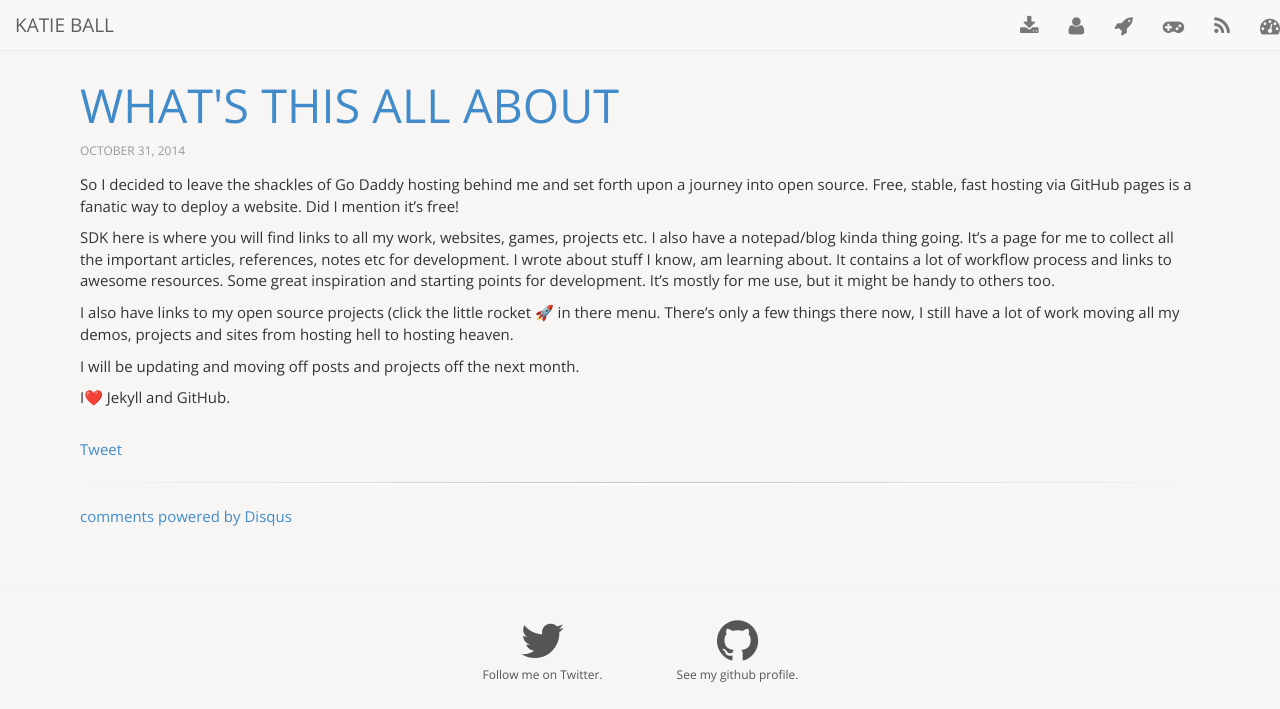
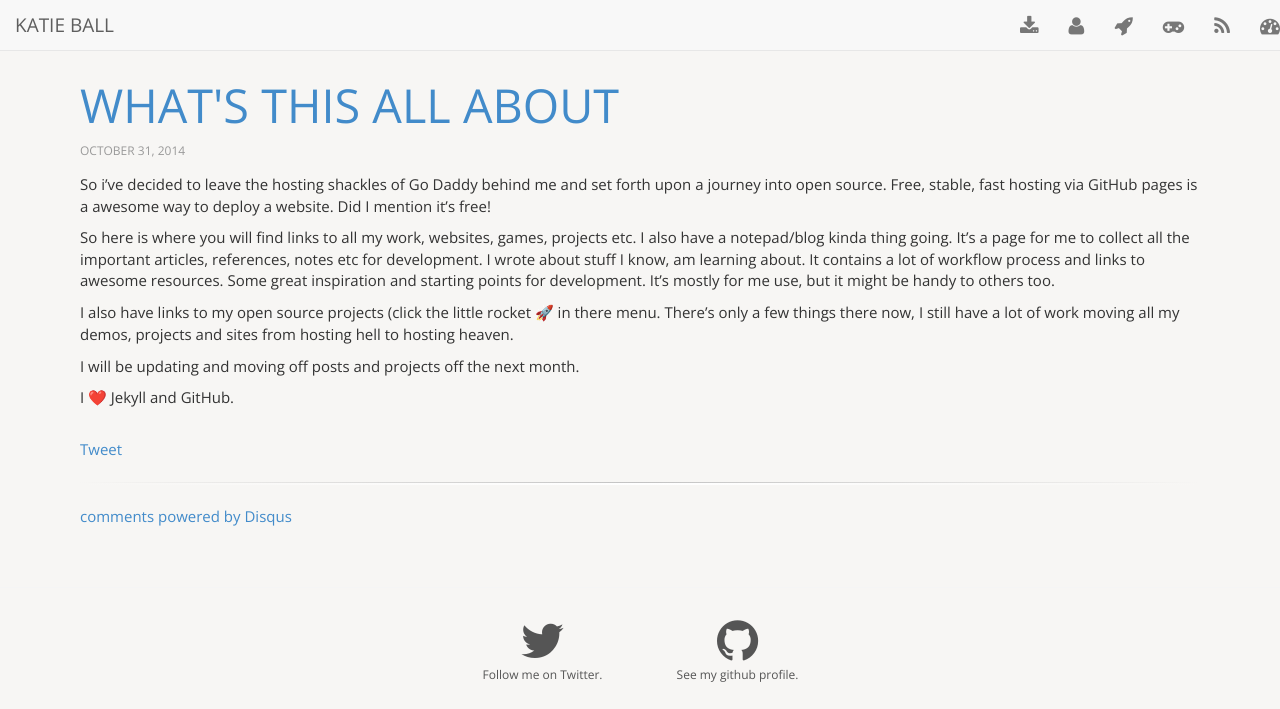
Before and after one commit to roachhd/roachhd.github.io, a Jekyll site: the page built from _posts/2014-10-31-whats-this-all-about.md, in a window 1280 px wide, cut to the strip 0-709 px from the top of the page. Built offline with Jekyll 4.4.1, drawn with Linux system fonts in a browser that asks for light colours; nearby versions of some CDN libraries; Markdown is read by kramdown in place of the engine named in the settings; comment, search, counter and statistics services are not loaded.

Commit message:
Update 2014-10-31-whats-this-all-about.md

```diff
--- a/_posts/2014-10-31-whats-this-all-about.md
+++ b/_posts/2014-10-31-whats-this-all-about.md
@@ -3,13 +3,13 @@ layout: post
 title: "What's This All About"
 category: posts
 ---
-So I decided to leave the shackles of Go Daddy hosting behind me and set forth upon a journey into open source.
-Free, stable, fast hosting via GitHub pages is a fanatic way to deploy a website. Did I mention it's free!
+So i've decided to leave the hosting shackles of Go Daddy behind me and set forth upon a journey into open source.
+Free, stable, fast hosting via GitHub pages is a awesome way to deploy a website. Did I mention it's free!
 
-SDK here is where you will find links to all my work, websites, games, projects etc. I also have a notepad/blog kinda thing going. It's a page for me to collect all the important articles, references, notes etc for development. I wrote about stuff I know, am learning about. It contains a lot of workflow process and links to awesome resources. Some great inspiration and starting points for development. It's mostly for me use, but it might be handy to others too.
+So here is where you will find links to all my work, websites, games, projects etc. I also have a notepad/blog kinda thing going. It's a page for me to collect all the important articles, references, notes etc for development. I wrote about stuff I know, am learning about. It contains a lot of workflow process and links to awesome resources. Some great inspiration and starting points for development. It's mostly for me use, but it might be handy to others too.
 
 I also have links to my open source projects (click the little rocket 🚀 in there menu. There's only a few things there now, I still have a lot of work moving all my demos, projects and sites from hosting hell to hosting heaven.
 
 I will be updating and moving off posts and projects off the next month.
 
-I❤️ Jekyll and GitHub.
+I ❤️ Jekyll and GitHub.
```
